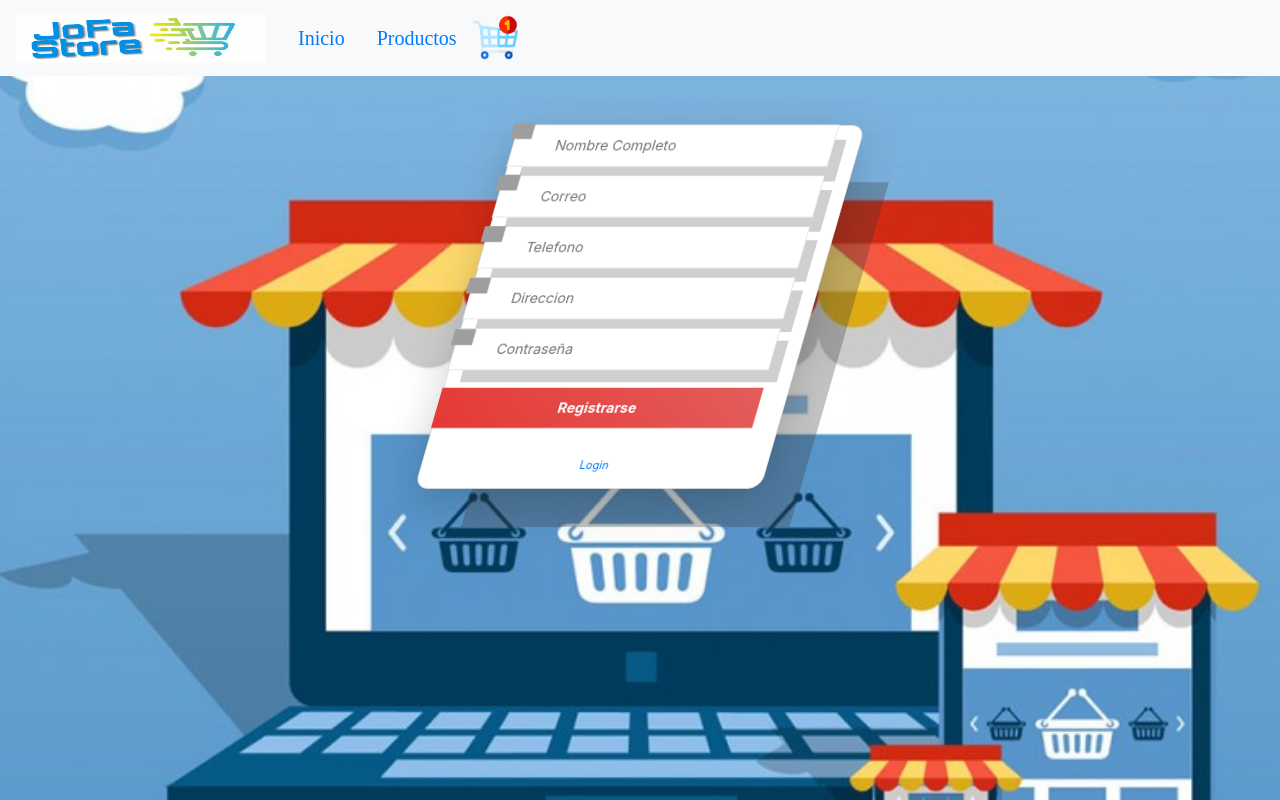
After one commit to Fanny08/JoFa-Store, a PHP site: page /PHP/registro.php in a window 1280 px wide. The commit adds this page. Run offline with PHP 8.4, Linux system fonts and the light colour scheme; some libraries are stand-ins or nearby versions; grey boxes are pictures that could not be loaded.

Commit message:
Add form-3d

```diff
--- /dev/null
+++ b/CSS/form-3d.css
@@ -0,0 +1,201 @@
+.form-3d {
+	width: 400px;
+	margin: auto;
+	padding: 20px 30px;
+	background: #fff;
+	border: 1px solid #dfdfdf;
+	transform-style: preserve-3d;
+	perspective-origin: 50px center;
+	perspective: 2000px;
+	transition: transform 1s ease;
+}
+.form-3d::before, .form-3d::after {
+	content: '';
+	position: absolute;
+	width: 100%;
+	left: 0;
+}
+.form-3d::before {
+	height: 100%;
+	top: 0;
+	transform: translateZ(-100px);
+	background: #333;
+	opacity: 0.3;
+}
+.form-3d::after {
+	content: 'SUCCESS!';
+	transform: translateY(-50%) translateZ(-101px) scaleX(-1);
+	top: 50%;
+	color: #fff;
+	text-align: center;
+	font-weight: bold;
+}
+
+.field {
+	position: relative;
+	background: #cfcfcf;
+	transform-style: preserve-3d;
+}
+.field + .field {
+	margin-top: 10px
+}
+.icon {
+	width: 24px;
+	height: 24px;
+	position: absolute;
+	top: calc(50% - 12px);
+	left: 12px;
+	transform: translateZ(50px);
+	transform-style: preserve-3d;
+}
+.icon::before, .icon::after {
+	content: ''
+	display: block;
+	width: 100%;
+	height: 100%;
+	position: absolute;
+	top: 0;
+	left: 0;
+}
+.icon::after {
+	transform: translateZ(-23px);
+	opacity: 0.5;
+}
+
+.input {
+	border: 1px solid #dfdfdf;
+	background: #fff;
+	height: 48px;
+	line-height: 48px;
+	padding: 0 10px 0 48px;
+	width: 100%;
+	transform: translateZ(26px);
+}
+.button {
+	display: block;
+	width: 100%;
+	border: 0;
+	text-align: center;
+	font-weight: bold;
+	color: #fff;
+	background: linear-gradient(45deg, #e53935, #e35d5b);
+	margin-top: 20px;
+	padding: 14px;
+	position: relative;
+	transform-style: preserve-3d;
+	transform: translateZ(26px);
+	transition: transform 0.3s ease;
+	cursor: pointer;
+}
+.button:hover {
+	transform: translateZ(13px);
+}
+
+.side-top-bottom {
+	width: 100%;
+}
+.side-top-bottom::before, .side-top-bottom::after {
+	content: '';
+	width: 100%;
+	height: 26px;
+	background: linear-gradient(45deg, darken(#e53935, 5%), darken(#e35d5b, 5%));
+	position: absolute;
+	left: 0;
+}
+.side-top-bottom::before {
+	transform-origin: center top;
+	transform: translateZ(-26px) rotateX(90deg);
+	top: 0;
+}
+.side-top-bottom::after {
+	transform-origin: center bottom;
+	transform: translateZ(-26px) rotateX(-90deg);
+	bottom: 0;
+}
+.side-left-right {
+	height: 100%;
+}
+.side-left-right::before, .side-left-right::after {
+	content: '';
+	height: 100%;
+	width: 26px;
+	position: absolute;
+	top: 0;
+}
+.side-left-right::before {
+	background: #e53935;
+	transform-origin: left center;
+	transform: rotateY(90deg);
+	left: 0;
+}
+.side-left-right::after {
+	background: #e35d5b;
+	transform-origin: right center;
+	transform: rotateY(-90deg);
+	right: 0;
+}
+
+.face-up-left {
+	transform: rotateY(-30deg) rotateX(30deg);
+}
+.face-up-right {
+	transform: rotateY(30deg) rotateX(30deg);
+}
+.face-down-left {
+	transform: rotateY(-30deg) rotateX(-30deg);
+}
+.face-down-right {
+	transform: rotateY(30deg) rotateX(-30deg);
+}
+.form-complete {
+	animation: formComplete 2s ease;
+}
+.form-error {
+	animation: formError 2s ease;
+}
+
+input, button:active, input, button:focus {
+	outline: none;
+	border: 1px solid lighten(#e35d5b, 5%);
+}
+
+@keyframes formComplete {
+	50%, 55% {
+		transform: rotateX(30deg) rotateY(180deg);
+	}
+	100% {
+		transform: rotateX(0deg) rotateY(1turn);
+	}
+}
+
+@keyframes formError {
+	0%, 100% {
+		transform: rotateX(0deg) rotateY(0deg);
+	}
+	25% {
+		transform: rotateX(-25deg);
+	}
+	33% {
+		transform: rotateX(-25deg) rotateY(45deg);
+	}
+	66% {
+		transform: rotateX(-25deg) rotateY(-30deg);
+	}
+}
+
+small {
+	color: #999;
+	text-align: center;
+	display: block;
+	margin-top: 20px;
+	backface-visibility: hidden;
+}
+html, body {
+	width: 100%;
+	height: 100%;
+	display: flex;
+	background: linear-gradient(45deg, #83a4d4, #b6fbff);
+}
+*, *::before, *::after {
+	box-sizing: border-box;
+}
--- /dev/null
+++ b/PHP/registro.php
@@ -0,0 +1,65 @@
+<!DOCTYPE html>
+<html lang="es">
+
+	<head>
+		<title>JoFa Store</title>
+			<?php
+			include('../html-source/user/head.html');
+			?>
+	</head>
+
+	<body>
+		<nav class="navbar navbar-expand-lg navbar-dark bg-light fixed-top">
+			<a class="navbar-brand" href="#">
+				<img src="../Imagenes/logo.jpg" width="250 px" height="50 px">
+			</a>
+			<div class="collapse navbar-collapse" id="navbarMenu">
+			<ul class="nav">
+				<li class="nav-item letmenu">
+				  <a class="nav-link active" href="../index.php">Inicio</a>
+				</li>
+
+				<li class="nav-item dropdown letmenu">
+					<a class="nav-link active" href="productos.php">Productos</a>
+				</li>
+
+				<li class="nav-item dropdown">
+					<a href="ventas.php"><img src="../Imagenes/cart.png" width="45 px" height="45 px"></a>
+				</li>
+			</ul>
+		</nav>
+		<div class="container">
+			<div class="col-md-12 mt-5"></div>
+			<div class="row mt-5">
+				<form action="#" class="form-3d shadow-lg p-3 mb-5 bg-white rounded" method="post" id="registro">
+					<div class="field nombre">
+						<div class="icon" style="background: url(https://image.flaticon.com/icons/svg/131/131040.svg) center/contain no-repeat;"></div>
+						<input class="input" id="nombre" type="text" placeholder="Nombre Completo" required />
+					</div>
+					<div class="field correo">
+						<div class="icon" style="background: url(https://image.flaticon.com/icons/svg/1361/1361722.svg) center/contain no-repeat;"></div>
+						<input class="input" id="correo" type="email" placeholder="Correo" required />
+					</div>
+					<div class="field telefono">
+						<div class="icon" style="background: url(https://image.flaticon.com/icons/svg/82/82265.svg) center/contain no-repeat;"></div>
+						<input class="input" id="telefono" type="text" placeholder="Telefono" required />
+					</div>
+					<div class="field direccion">
+						<div class="icon" style="background: url(https://image.flaticon.com/icons/svg/854/854956.svg) center/contain no-repeat;"></div>
+						<input class="input" id="direccion" type="text" placeholder="Direccion" required />
+					</div>
+					<div class="field contraseña">
+						<div class="icon" style="background: url(https://image.flaticon.com/icons/svg/130/130996.svg) center/contain no-repeat;"></div>
+						<input class="input" id="contraseña" type="password" placeholder="Contraseña" required />
+					</div>
+					<button class="button" id="submit">Registrarse
+						<div class="side-top-bottom"></div>
+						<div class="side-left-right"></div>
+					</button>
+					<small><a href="login.php">Login</a></small>
+				</form>
+			</div>
+		</div>
+<script src="../JS/form-3d.js"></script>
+</body>
+</html>
--- a/html-source/menu.php
+++ b/html-source/menu.php
@@ -21,11 +21,11 @@
 			</ul>
 			<ul class="nav justify-content-end">
 				<li class="nav-item dropdown letmenu">
-					<a class="nav-link" href="PHP/regini.php">Registrate</a>
+					<a class="nav-link" href="PHP/registro.php">Registrate</a>
 				</li>
 
 				<li class="nav-item dropdown letmenu">
-					<a class="nav-link" href="PHP/regini.php">Ingresa</a>
+					<a class="nav-link" href="PHP/login.php">Ingresa</a>
 				</li>
 			</ul>
 			    <form class="form-inline my-2 my-lg-0">
--- a/html-source/user/head.html
+++ b/html-source/user/head.html
@@ -9,6 +9,8 @@
 		<script src="https://unpkg.com/sweetalert/dist/sweetalert.min.js"></script>
 		<link rel="stylesheet" type="text/css" href="CSS/loading-bar.css"/>
 		<link rel="stylesheet" type="text/css" href="CSS/fixed-center.css"/>
+			<link rel="stylesheet" type="text/css" href="https://cdnjs.cloudflare.com/ajax/libs/normalize/5.0.0/normalize.min.css"/>
+			<link rel="stylesheet" type="text/css" href="../CSS/form-3d.css"/>
 		<script type="text/javascript" src="JS/loading-bar.js"></script>
 		<link rel="stylesheet" href="../CSS/Estilos.css">
 		<script src="JS/Funciones.js"></script>
--- a/html-source/user/menu.php
+++ b/html-source/user/menu.php
@@ -21,11 +21,11 @@
 			</ul>
 			<ul class="nav justify-content-end">
 				<li class="nav-item dropdown letmenu">
-					<a class="nav-link" href="regini.php">Registrate</a>
+					<a class="nav-link" href="registro.php">Registrate</a>
 				</li>
 
 				<li class="nav-item dropdown letmenu">
-					<a class="nav-link" href="regini.php">Ingresa</a>
+					<a class="nav-link" href="login.php">Ingresa</a>
 				</li>
 			</ul>
 			    <form class="form-inline my-2 my-lg-0">
```
Also changed, not shown: JS/form-3d.js (added, +91 -0 lines), PHP/login.php (added, +53 -0 lines), PHP/regini.php (deleted, +0 -80 lines).
